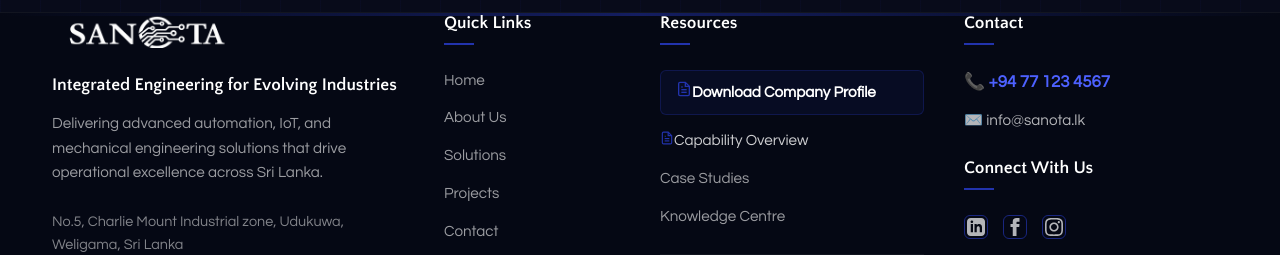
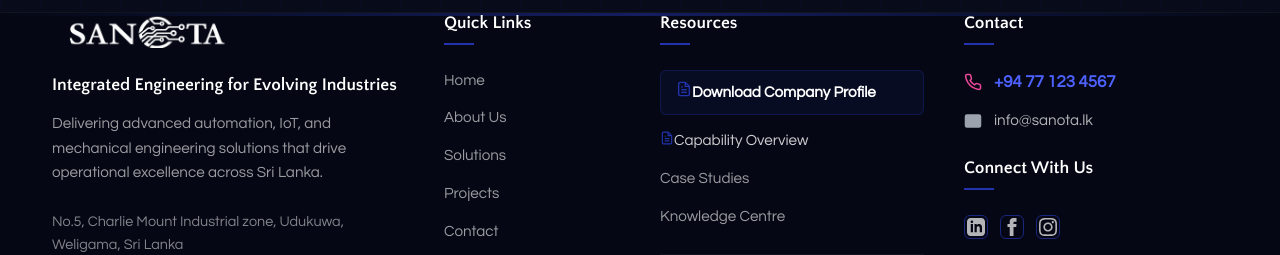
Before and after one commit to Knoweb/sanota-site, a React (Vite) app: page / in a window 1280 px wide. Shown: the part 11745-12000 px from the top of the page. Built offline with nearby package versions, Linux system fonts and the light colour scheme.

Commit message:
Update footer icons to match screenshot 2 design style (SVG with colored strokes, dark blue border for social icons)

```diff
--- a/src/components/Footer/Footer.css
+++ b/src/components/Footer/Footer.css
@@ -189,11 +189,20 @@
     transition: color 0.3s ease;
     display: flex;
     align-items: center;
-    gap: 10px;
+    gap: 12px;
 }
 
 .contact-link:hover {
     color: #4d61ff;
+}
+
+.phone-icon {
+    stroke: #ec4899; /* Pink/Purple color for phone */
+}
+
+.email-icon {
+    stroke: #9ca3af; /* Grey color for email */
+    fill: #9ca3af;
 }
 
 /* Phone Highlight */
@@ -206,7 +215,7 @@
 /* Social Icons */
 .footer-socials {
     display: flex;
-    gap: 15px;
+    gap: 12px;
     align-items: center;
 }
 
@@ -214,20 +223,20 @@
     display: flex;
     align-items: center;
     justify-content: center;
-    width: 40px;
-    height: 40px;
-    border: 1px solid rgba(255, 255, 255, 0.1);
-    border-radius: 6px;
-    color: rgba(255, 255, 255, 0.7);
+    width: 38px;
+    height: 38px;
+    background: transparent;
+    border: 1.5px solid #1e3a8a; /* Dark blue border like screenshot */
+    border-radius: 8px; /* Slightly rounded corners */
+    color: rgba(255, 255, 255, 0.8);
     transition: all 0.3s cubic-bezier(0.175, 0.885, 0.32, 1.275);
 }
 
 .social-icon:hover {
-    background-color: #2233AD;
-    border-color: #2233AD;
+    background-color: #1e3a8a;
     color: #ffffff;
     transform: translateY(-4px) scale(1.05);
-    box-shadow: 0 8px 20px rgba(34, 51, 173, 0.4);
+    box-shadow: 0 8px 20px rgba(30, 58, 138, 0.4);
 }
 
 .social-icon svg {
--- a/src/components/Footer/Footer.jsx
+++ b/src/components/Footer/Footer.jsx
@@ -69,10 +69,12 @@
                         <h4 className="col-title">Contact</h4>
                         <div className="contact-details">
                             <a href="tel:+94771234567" className="contact-link phone-link">
-                                📞 +94 77 123 4567
+                                <svg width="18" height="18" viewBox="0 0 24 24" fill="none" stroke="currentColor" strokeWidth="2" className="phone-icon"><path d="M22 16.92v3a2 2 0 0 1-2.18 2 19.79 19.79 0 0 1-8.63-3.07 19.5 19.5 0 0 1-6-6 19.79 19.79 0 0 1-3.07-8.67A2 2 0 0 1 4.11 2h3a2 2 0 0 1 2 1.72 12.84 12.84 0 0 0 .7 2.81 2 2 0 0 1-.45 2.11L8.09 9.91a16 16 0 0 0 6 6l1.27-1.27a2 2 0 0 1 2.11-.45 12.84 12.84 0 0 0 2.81.7A2 2 0 0 1 22 16.92z"></path></svg>
+                                +94 77 123 4567
                             </a>
-                            <a href="mailto:info@sanota.lk" className="contact-link">
-                                ✉️ info@sanota.lk
+                            <a href="mailto:info@sanota.lk" className="contact-link email-link">
+                                <svg width="18" height="18" viewBox="0 0 24 24" fill="none" stroke="currentColor" strokeWidth="2" className="email-icon"><path d="M4 4h16c1.1 0 2 .9 2 2v12c0 1.1-.9 2-2 2H4c-1.1 0-2-.9-2-2V6c0-1.1.9-2 2-2z"></path><polyline points="22,6 12,13 2,6"></polyline></svg>
+                                info@sanota.lk
                             </a>
                         </div>
 
```
